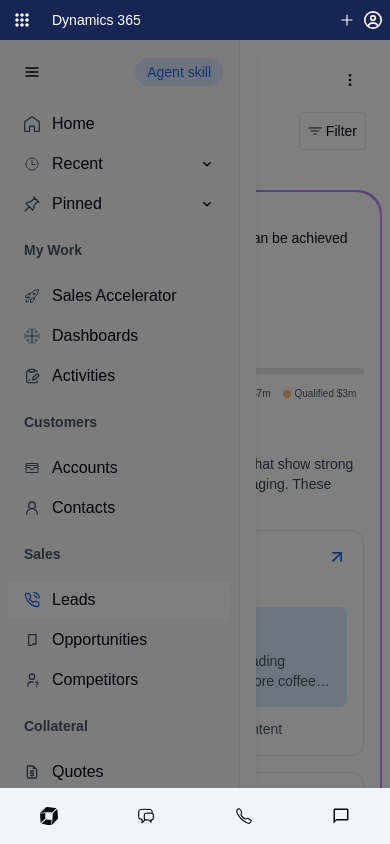
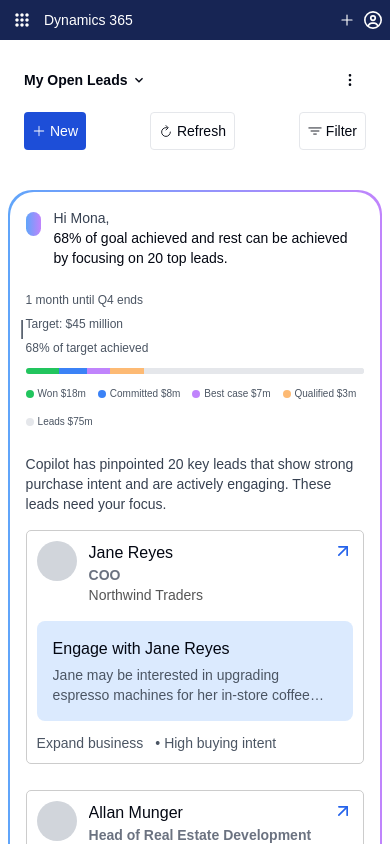
Before and after one commit to Mikeonweb/CRM-Dashboard, a Next.js app: page / in a window 390 px wide. Built offline with nearby package versions, Linux system fonts and the light colour scheme.

Commit message:
mobile menu fix

```diff
--- a/src/app/globals.css
+++ b/src/app/globals.css
@@ -69,6 +69,35 @@
     --chart-5: 340 75% 55%;
   }
 }
+
+/* user card area */
+.user-card {
+  display: flex;
+  flex-direction: column;
+  padding: 10px;
+  border: 1px solid #ccc;
+  margin-bottom: 10px;
+  border-radius: 5px;
+  background-color: #fff;
+}
+
+.user-card .title,
+.user-card .company {
+  word-wrap: break-word;
+  white-space: normal;
+}
+
+.user-card .title {
+  font-weight: bold;
+}
+
+.user-card .company {
+  color: #555;
+}
+/* ..... */
+
+
+
 @layer base {
   * {
     @apply border-border;
--- a/src/app/page.jsx
+++ b/src/app/page.jsx
@@ -18,9 +18,8 @@
 export default function Home() {
   const [selectedUser, setSelectedUser] = useState(null);
   const [isModalOpen, setModalOpen] = useState(false);
-  const [isAgentSkillOpen, setAgentSkillOpen] = useState(false);
   const [isOpen, setIsOpen] = useState(false);
-  const [isMobileMenuOpen, setIsMobileMenuOpen] = useState(true);
+  const [isMobileDrawerOpen, setMobileDrawerOpen] = useState(false);
 
   // Handle window resize and set initial state
   useEffect(() => {
@@ -30,21 +29,12 @@
       } else {
         setIsOpen(false);
       }
-      // Close mobile menu when screen size changes
-      if (window.innerWidth >= 768) {
-        setIsMobileMenuOpen(false);
-      }
     };
 
     handleResize();
     window.addEventListener("resize", handleResize);
     return () => window.removeEventListener("resize", handleResize);
   }, []);
-
-  const toggleMobileMenu = (e) => {
-    e.stopPropagation(); // Stop event propagation
-    setIsMobileMenuOpen(!isMobileMenuOpen);
-  };
 
   const leads = [
     {
@@ -85,14 +75,14 @@
         {/* Left header section */}
         <div className="flex text-white items-center overflow-hidden">
           <button
-            onClick={toggleMobileMenu}
-            className="md:hidden flex-shrink-0 mr-2 p-1 hover:bg-blue-900 rounded-lg transition-colors"
-          >
-            <CgMenuGridO className="text-xl" />
-          </button>
-          <button
-            onClick={() => setIsOpen(!isOpen)}
-            className="hidden md:block flex-shrink-0 p-1 hover:bg-blue-900 rounded-lg transition-colors"
+            onClick={() => {
+              if (window.innerWidth < 1024) {
+                setMobileDrawerOpen(!isMobileDrawerOpen);
+              } else {
+                setIsOpen(!isOpen);
+              }
+            }}
+            className="flex-shrink-0 p-1 hover:bg-blue-900 rounded-lg transition-colors"
           >
             <CgMenuGridO className="text-xl" />
           </button>
@@ -116,22 +106,23 @@
 
       {/* Main Container */}
       <div className="flex flex-1 overflow-hidden relative">
-        {/* Mobile Sidebar */}
+        {/* Mobile Side Drawer */}
         <div
-          className={`fixed transform ${
-            isMobileMenuOpen ? "translate-x-0" : "-translate-x-full"
-          } md:hidden w-64 bg-white z-40 transition-transform duration-300 ease-in-out shadow-lg`}
-          onClick={(e) => e.stopPropagation()}
+          className={`fixed inset-0 z-40 transform transition-transform duration-300 ease-in-out ${
+            isMobileDrawerOpen ? "translate-x-0" : "-translate-x-full"
+          } md:hidden`}
         >
-          <SideBar isOpen={true} setIsOpen={() => {}} />
+          <div className="w-60 h-full bg-white shadow-lg mt-5 lg:mt-0 md:mt-0">
+            <SideBar isOpen={true} setIsOpen={setMobileDrawerOpen} />
+          </div>
         </div>
 
-        {/* Mobile Overlay */}
-        {isMobileMenuOpen && (
+        {/* Overlay for Mobile Drawer */}
+        {isMobileDrawerOpen && (
           <div
-            className="fixed inset-0 bg-black bg-opacity-50 z-30 md:hidden"
-            onClick={toggleMobileMenu}
-          />
+            className="fixed inset-0 z-30 bg-black bg-opacity-50 md:hidden"
+            onClick={() => setMobileDrawerOpen(false)}
+          ></div>
         )}
 
         {/* Desktop Sidebar */}
@@ -170,7 +161,7 @@
           </div>
 
           {/* Leads Table */}
-          <div className="w-full">
+          <div className="w-full mb-5 lg:mb-0 md:mb-0">
             <LeadsTable leads={leads} onUserClick={handleUserClick} />
           </div>
 
@@ -191,12 +182,12 @@
         </div>
 
         {/* Mobile Bottom Navigation */}
-        <div className="fixed bottom-0 left-0 right-0 bg-slate-100 flex justify-around items-center h-14 sm:hidden z-40">
+        {/* <div className="fixed bottom-0 left-0 right-0 bg-slate-100 flex justify-around items-center h-14 sm:hidden z-40">
           <SiDynatrace className="text-lg" />
           <HiOutlineChatBubbleLeftRight className="text-lg" />
           <IoCallOutline className="text-lg" />
           <MdChatBubbleOutline className="text-lg" />
-        </div>
+        </div> */}
       </div>
     </div>
   );
--- a/src/components/Dashboard.jsx
+++ b/src/components/Dashboard.jsx
@@ -188,7 +188,7 @@
               {leads.map((lead) => (
                 <div
                   key={lead.id}
-                  className="p-4 border rounded-xl hover:bg-gray-100 transition-colors cursor-pointer"
+                  className="user-card p-4 border rounded-xl hover:bg-gray-100 transition-colors cursor-pointer"
                   onClick={() => handleLeadClick(lead)}
                 >
                   <div className="flex justify-between items-start">
@@ -196,9 +196,12 @@
                       <div className="w-10 h-10 flex-shrink-0 bg-gray-300 rounded-full"></div>
                       <div className="min-w-0 flex-1">
                         <h3 className="font-medium truncate">{lead.name}</h3>
-                        <p className="text-sm text-gray-500 truncate">
-                          {lead.title} • {lead.company}
-                        </p>
+                        <div className="title text-sm text-gray-500 truncate">
+                          {lead.title}
+                        </div>
+                        <div className="company text-sm text-gray-500 truncate">
+                          {lead.company}
+                        </div>
                       </div>
                     </div>
                     <ArrowUpRight className="w-5 h-5 text-blue-600 flex-shrink-0" />
--- a/src/components/SideBar.jsx
+++ b/src/components/SideBar.jsx
@@ -185,12 +185,12 @@
       </div>
 
       {/* Mobile overlay */}
-      {isMobile && isOpen && (
+      {/* {isMobile && isOpen && (
         <div
           className="absolute inset-0 bg-black bg-opacity-50"
           onClick={() => setIsOpen(false)}
         />
-      )}
+      )} */}
 
       {/* Agent Skill Modal */}
       {isAgentSkillOpen && (
```
